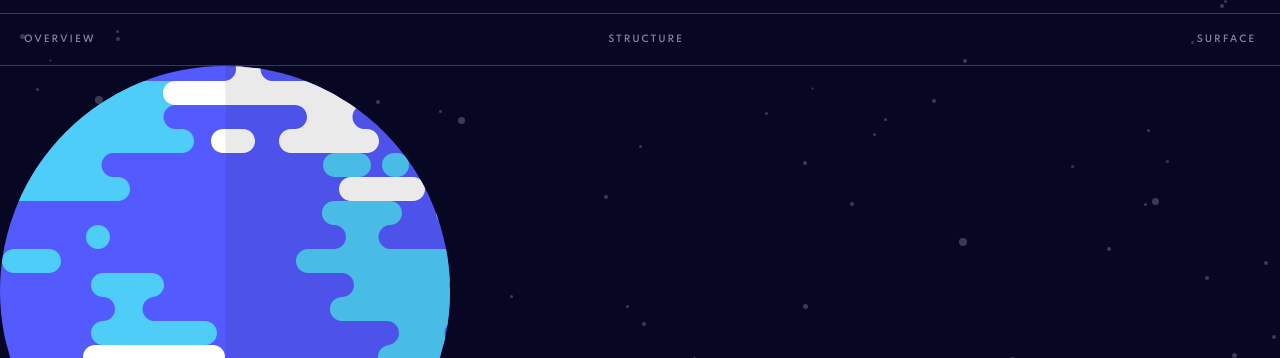
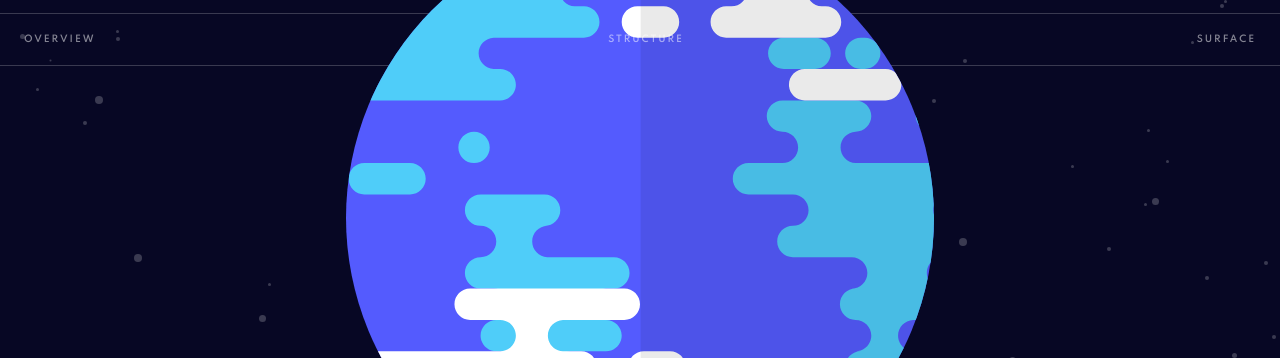
Before and after one commit to philosophy-flow/planets-fact-app, a React app: page /Earth in a window 1280 px wide. Shown: the part 168-526 px from the top of the page. Built offline with nearby package versions, Linux system fonts and the light colour scheme.

Commit message:
beginning planet image styling

```diff
--- a/src/components/Planet/Planet.css
+++ b/src/components/Planet/Planet.css
@@ -4,3 +4,16 @@
   padding: 1.25rem 1.5rem;
   border-bottom: 1px solid rgba(255, 255, 255, 0.2);
 }
+
+.planet-image-container {
+  width: 100%;
+  height: 19rem;
+
+  display: flex;
+  justify-content: center;
+  align-items: center;
+}
+.mercury-image {width: 29.6%;}
+.venus-image {width: 41%;}
+.earth-image {width: 46%;}
+.mars-image {width: 34.4%;}
--- a/src/components/Planet/Planet.js
+++ b/src/components/Planet/Planet.js
@@ -10,7 +10,7 @@ function Planet({planet}) {
           <h3>Surface</h3>
         </nav>
         <figure className="planet-image-container">
-          <img src={planet.images.planet} alt="planet" />
+          <img className={`${planet.name.toLowerCase()}-image`} src={planet.images.planet} alt="planet" />
         </figure>
         <article className="planet-text-container">
           <h1>{planet.name}</h1>
```
